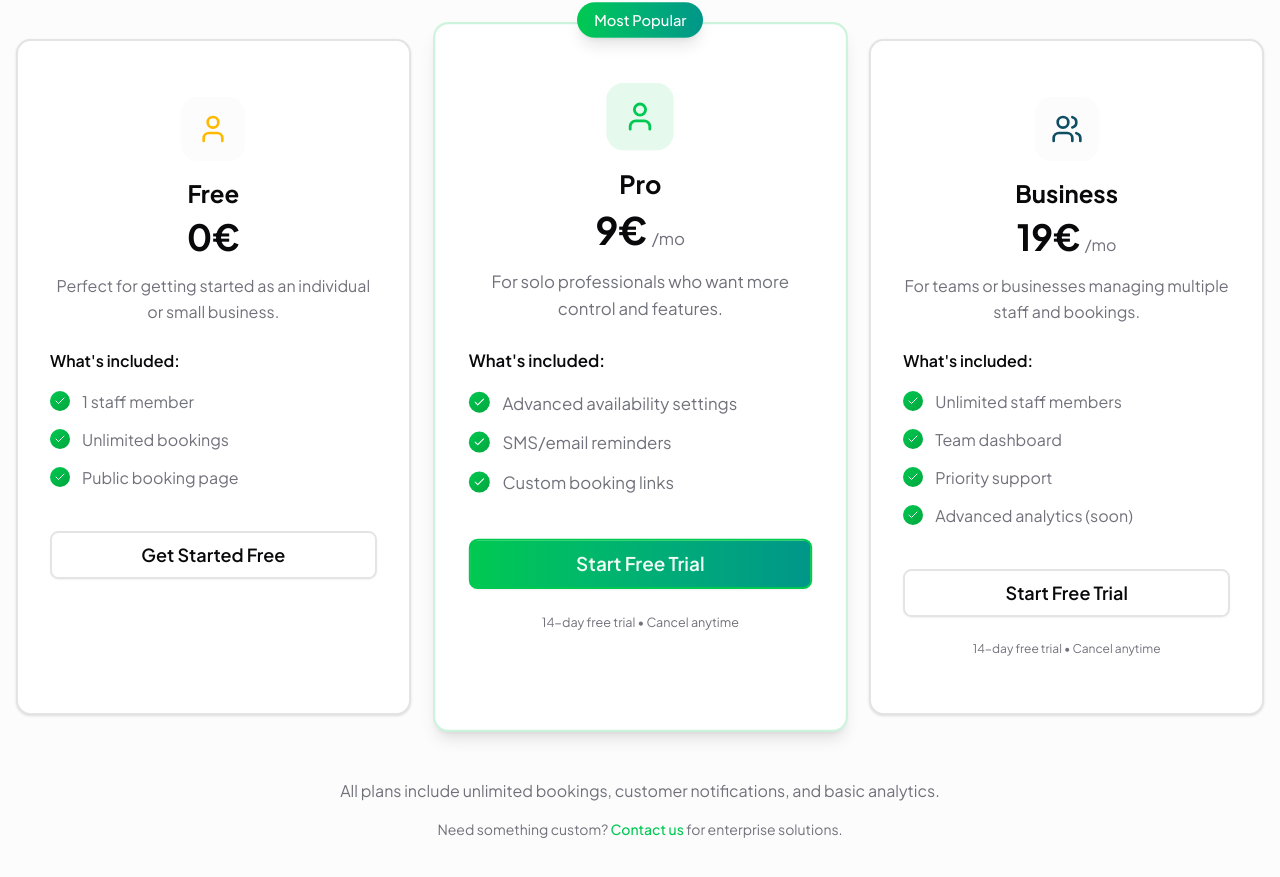
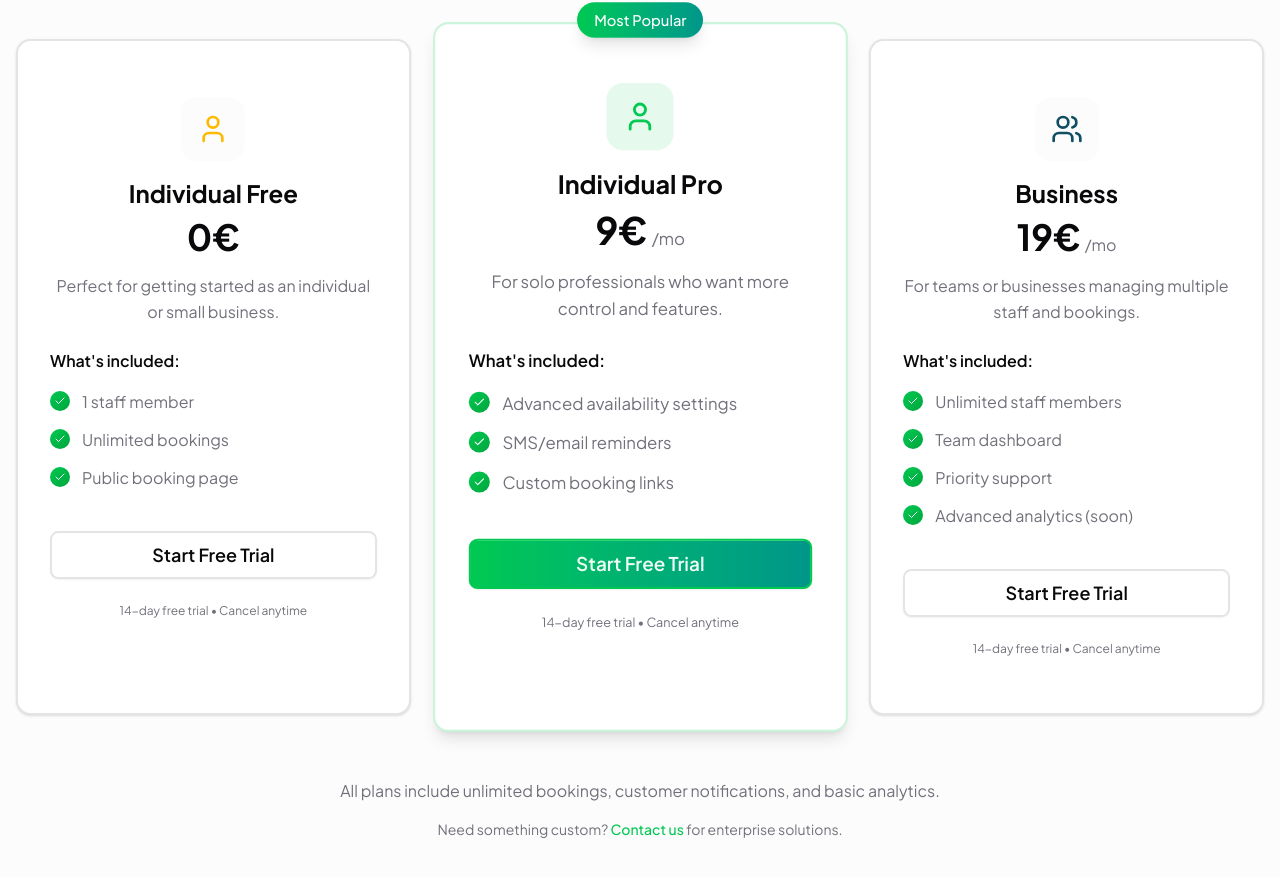
Before and after one commit to JulioCesar97DB/bookeasely, a Next.js app: page / in a window 1280 px wide. Shown: the part 3113-3990 px from the top of the page. Built offline with nearby package versions, Linux system fonts and the light colour scheme.

Commit message:
feat: update pricing plans to include Individual Free and Individual Pro options

```diff
--- a/components/landing/PricingSection.tsx
+++ b/components/landing/PricingSection.tsx
@@ -43,8 +43,8 @@ export function PricingSection() {
                   {/* Plan Header */}
                   <div className="text-center space-y-4">
                     <div className={`w-16 h-16 mx-auto ${plan.bgColor} rounded-2xl flex items-center justify-center group-hover:${plan.hoverBgColor} transition-colors`}>
-                      {plan.name === "Free" && <IconComponent className="h-8 w-8 text-chart-4" />}
-                      {plan.name === "Pro" && <IconComponent className="h-8 w-8 text-primary" />}
+                      {plan.name === "Individual Free" && <IconComponent className="h-8 w-8 text-chart-4" />}
+                      {plan.name === "Individual Pro" && <IconComponent className="h-8 w-8 text-primary" />}
                       {plan.name === "Business" && <IconComponent className="h-8 w-8 text-chart-3" />}
                     </div>
 
--- a/constants/index.ts
+++ b/constants/index.ts
@@ -25,7 +25,7 @@ export const businessCategories = [
 
 export const pricingPlans = [
   {
-    name: "Free",
+    name: "Individual Free",
     price: "0€",
     description: "Perfect for getting started as an individual or small business.",
     features: [
@@ -42,7 +42,7 @@ export const pricingPlans = [
     gradientColor: "from-chart-4/5 to-chart-5/5",
   },
   {
-    name: "Pro",
+    name: "Individual Pro",
     price: "9€/mo",
     description: "For solo professionals who want more control and features.",
     features: [
```
